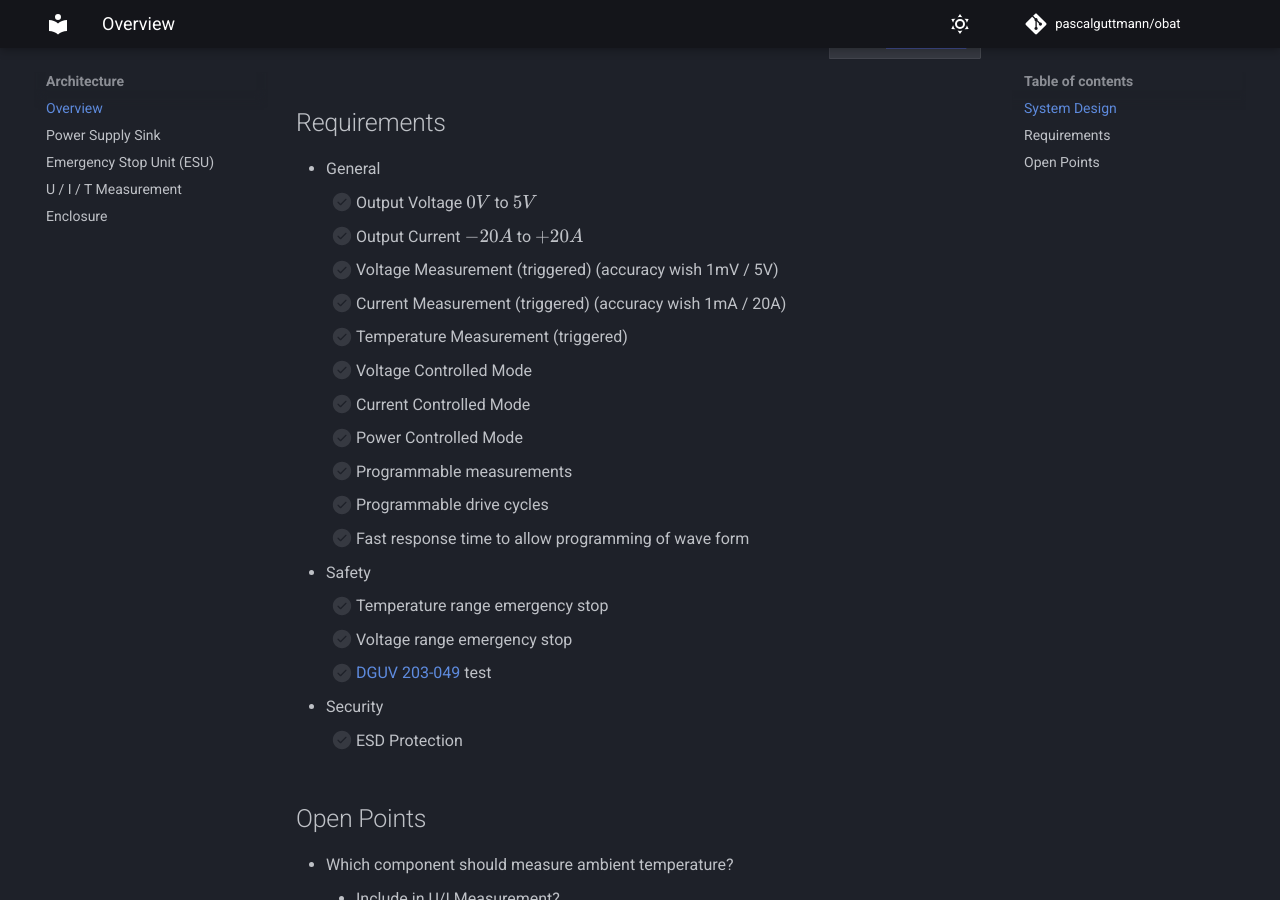
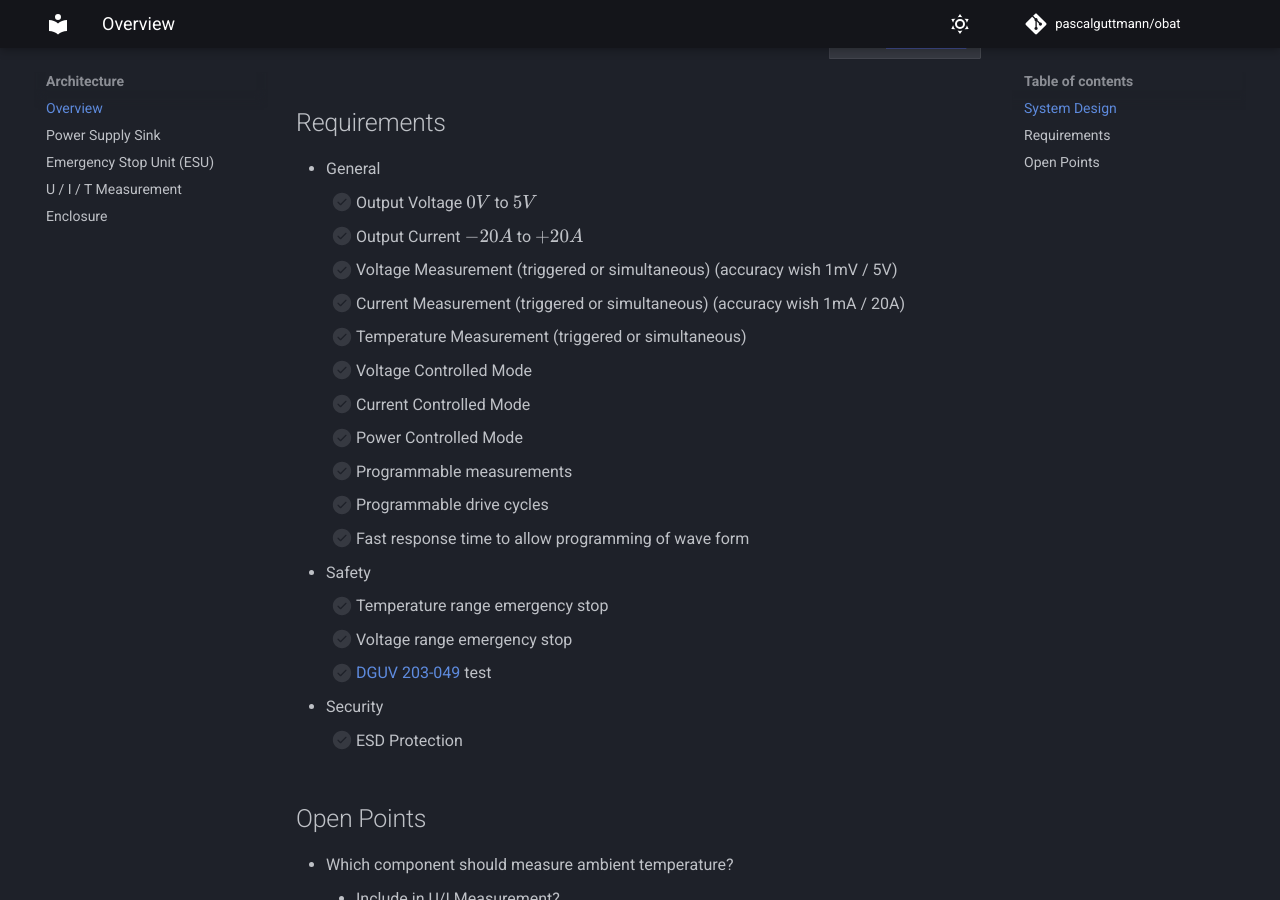
Before and after one commit to pascalguttmann/obat, an MkDocs documentation site: the page built from docs/arch/overview.md, in a window 1280 px wide and 900 px high, scrolled down 722 px. Built offline with MkDocs 1.6.1 and Material for MkDocs 9.7.7, drawn with Linux system fonts in a browser that asks for light colours; comment, search, counter and statistics services are not loaded.

Commit message:
add simultaneous measurement option to overview

```diff
--- a/docs/arch/overview.md
+++ b/docs/arch/overview.md
@@ -66,9 +66,9 @@ flowchart TD
 - General
     - [ ] Output Voltage $0V$ to $5V$
     - [ ] Output Current $-20A$ to $+20A$
-    - [ ] Voltage Measurement (triggered) (accuracy wish 1mV / 5V)
-    - [ ] Current Measurement (triggered) (accuracy wish 1mA / 20A)
-    - [ ] Temperature Measurement (triggered)
+    - [ ] Voltage Measurement (triggered or simultaneous) (accuracy wish 1mV / 5V)
+    - [ ] Current Measurement (triggered or simultaneous) (accuracy wish 1mA / 20A)
+    - [ ] Temperature Measurement (triggered or simultaneous)
     - [ ] Voltage Controlled Mode
     - [ ] Current Controlled Mode
     - [ ] Power Controlled Mode
```
